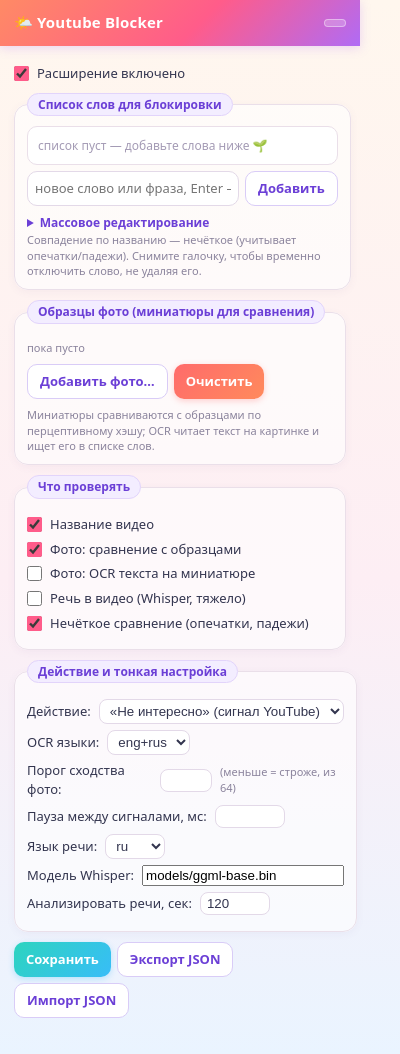
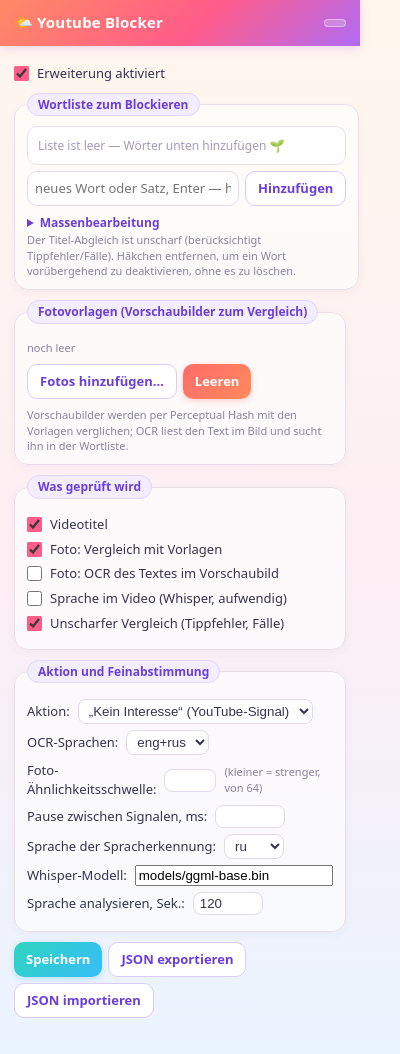
Before and after one commit to bashtovoy/youtube-blocker, a browser extension: page extension/popup/popup.html in a window 400 px wide. Drawn offline with Linux system fonts and the light colour scheme.

Commit message:
Doku, UI und Code-Kommentare ins Deutsche übersetzt

```diff
--- a/blocklist.json
+++ b/blocklist.json
@@ -1,5 +1,5 @@
 {
-  "comment": "Антивоенный блок-лист: всё, что не мирный контент. Мультиязычный (ru/en/de). Осторожно: war/warrior/verdict-подобные токены могут задевать легковые названия (The Witcher, Verdict) — при ложном срабатывании уберите строку из списка в попапе.",
+  "comment": "Antikriegs-Blockliste: alles, was kein friedlicher Inhalt ist. Mehrsprachig (ru/en/de). Achtung: Tokens wie war/warrior/verdict können auch harmlose Titel treffen (The Witcher, Verdict) — bei einem Fehlalarm den Eintrag im Popup aus der Liste entfernen.",
   "keywords": [
     "война", "военный", "военные", "военная", "войсковой", "войска", "вооруженные",
     "оружие", "вооружение", "стрельба", "обстрел", "артиллерия", "миномет",
--- a/devserver.js
+++ b/devserver.js
@@ -1,5 +1,5 @@
 #!/usr/bin/env node
-/* devserver.js — локальный приёмник логов расширения + очередь тестовых команд */
+/* devserver.js — lokaler Empfänger für Erweiterungs-Logs + Warteschlange für Testbefehle */
 'use strict';
 
 const http = require('http');
@@ -38,7 +38,7 @@ http.createServer((req, res) => {
   }
 
   if (req.method === 'GET' && url.pathname === '/config') {
-    /* отдаём по одной команде из очереди */
+    /* Befehle einzeln aus der Warteschlange ausliefern */
     let cmds = [];
     try { cmds = JSON.parse(fs.readFileSync(CMD_FILE, 'utf8')); } catch (e) {}
     const cmd = cmds.shift() || { action: 'noop' };
@@ -50,5 +50,5 @@ http.createServer((req, res) => {
   res.writeHead(404, CORS); res.end('not found');
 }).listen(PORT, '127.0.0.1', () => {
   console.log(`dev server on http://localhost:${PORT}  (log: ${LOG_FILE})`);
-  console.log('очередь команд: devcommands.json (массив объектов {action:...})');
+  console.log('Befehlswarteschlange: devcommands.json (Array von Objekten {action:...})');
 });
--- a/extension/background.js
+++ b/extension/background.js
@@ -1,4 +1,4 @@
-/* background.js — счётчики штатных сигналов и локальных скрытий */
+/* background.js — Zähler für offizielle Signale und lokale Ausblendungen */
 'use strict';
 const api = (typeof browser !== 'undefined') ? browser : chrome;
 let cfgCache = { keywords: [], settings: {} };
--- a/extension/content.js
+++ b/extension/content.js
@@ -1,4 +1,4 @@
-/* content.js — детект в зоне прокрутки, каскад текст → image → OCR → речь, затем штатное «Не интересно» */
+/* content.js — Erkennung im Scrollbereich, Kaskade Text → Bild → OCR → Sprache, danach offizielles „Kein Interesse“ */
 (function () {
   'use strict';
 
@@ -201,7 +201,7 @@
       try {
         const desc = await descriptorCached(v.thumb);
         const m = window.YB.image.matchHash(desc, state.photoSamples, state.settings.hashThreshold);
-        if (m) return { source: 'photo', keyword: m.sample.label || 'образец фото', distance: m.distance, phashDistance: m.phashDistance };
+        if (m) return { source: 'photo', keyword: m.sample.label || 'Foto-Vorlage', distance: m.distance, phashDistance: m.phashDistance };
       } catch (e) { log('image descriptor fail', v.videoId, e.message); }
     }
     if (ocrNeeded) {
--- a/extension/dismiss.js
+++ b/extension/dismiss.js
@@ -1,4 +1,4 @@
-/* dismiss.js — штатное действие YouTube «Не интересно» без опасного fallback-клика */
+/* dismiss.js — offizielle YouTube-Aktion „Kein Interesse“ ohne gefährlichen Fallback-Klick */
 (function () {
   'use strict';
 
@@ -102,7 +102,7 @@
     if (!target.matches('ytd-menu-service-item-renderer, tp-yt-paper-item, paper-item, [role="menuitem"], [role="option"]')) {
       target = findNotInterestedEntry(entry);
     }
-    /* Критически важно: не нажимаем первый пункт меню, если нужный пункт не найден. */
+    /* Kritisch: Wenn der gesuchte Menüpunkt fehlt, nicht einfach den ersten Menüpunkt anklicken. */
     if (!target) throw new Error('not-interested entry not found');
 
     const clickable = target.shadowRoot
--- a/extension/popup/popup.html
+++ b/extension/popup/popup.html
@@ -1,5 +1,5 @@
 <!DOCTYPE html>
-<html lang="ru">
+<html lang="de">
 <head>
   <meta charset="utf-8">
   <style>
@@ -43,7 +43,7 @@
     #status { color: #12a150; min-height: 16px; font-size: 12px; font-weight: 600; }
     .hint { color: #8a839c; font-size: 11px; }
     .kwlist { max-height: 200px; overflow-y: auto; border: 1px solid #eadfe9; border-radius: 10px; background: #fff; margin-bottom: 6px; }
-    .kwlist:empty::after { content: "список пуст — добавьте слова ниже \1F331"; color: #a49bb5; font-size: 12px; padding: 10px; display: block; }
+    .kwlist:empty::after { content: "Liste ist leer — Wörter unten hinzufügen \1F331"; color: #a49bb5; font-size: 12px; padding: 10px; display: block; }
     .kwrow { display: flex; align-items: center; gap: 6px; padding: 4px 8px; border-bottom: 1px solid #f2ecf6; }
     .kwrow:last-child { border-bottom: 0; }
     .kwrow:hover { background: #faf6ff; }
@@ -70,84 +70,84 @@
     <span id="blocked"></span>
   </header>
   <main>
-    <label class="row"><input type="checkbox" id="enabled"> Расширение включено</label>
+    <label class="row"><input type="checkbox" id="enabled"> Erweiterung aktiviert</label>
 
     <fieldset>
-      <legend>Список слов для блокировки</legend>
+      <legend>Wortliste zum Blockieren</legend>
       <div id="kwList" class="kwlist"></div>
       <div class="kwadd">
-        <input type="text" id="kwInput" placeholder="новое слово или фраза, Enter — добавить">
-        <button id="kwAdd" class="secondary">Добавить</button>
+        <input type="text" id="kwInput" placeholder="neues Wort oder Satz, Enter — hinzufügen">
+        <button id="kwAdd" class="secondary">Hinzufügen</button>
       </div>
       <div class="kwcount" id="kwCount"></div>
       <details class="bulk">
-        <summary>Массовое редактирование</summary>
-        <textarea id="keywordsBulk" placeholder="по одному слову/фразе на строку"></textarea>
-        <div class="rowbtns"><button id="kwApplyBulk" class="secondary">Применить из текста</button></div>
+        <summary>Massenbearbeitung</summary>
+        <textarea id="keywordsBulk" placeholder="ein Wort/Satz pro Zeile"></textarea>
+        <div class="rowbtns"><button id="kwApplyBulk" class="secondary">Aus Text übernehmen</button></div>
       </details>
-      <div class="hint">Совпадение по названию — нечёткое (учитывает опечатки/падежи). Снимите галочку, чтобы временно отключить слово, не удаляя его.</div>
+      <div class="hint">Der Titel-Abgleich ist unscharf (berücksichtigt Tippfehler/Fälle). Häkchen entfernen, um ein Wort vorübergehend zu deaktivieren, ohne es zu löschen.</div>
     </fieldset>
 
     <fieldset>
-      <legend>Образцы фото (миниатюры для сравнения)</legend>
+      <legend>Fotovorlagen (Vorschaubilder zum Vergleich)</legend>
       <div id="samples"></div>
       <div class="rowbtns">
         <input type="file" id="photoFile" accept="image/*" multiple hidden>
-        <button id="addPhotos" class="secondary">Добавить фото…</button>
-        <button id="clearPhotos" class="danger">Очистить</button>
+        <button id="addPhotos" class="secondary">Fotos hinzufügen…</button>
+        <button id="clearPhotos" class="danger">Leeren</button>
       </div>
-      <div class="hint">Миниатюры сравниваются с образцами по перцептивному хэшу; OCR читает текст на картинке и ищет его в списке слов.</div>
+      <div class="hint">Vorschaubilder werden per Perceptual Hash mit den Vorlagen verglichen; OCR liest den Text im Bild und sucht ihn in der Wortliste.</div>
     </fieldset>
 
     <fieldset>
-      <legend>Что проверять</legend>
-      <label class="row"><input type="checkbox" id="checkTitle"> Название видео</label>
-      <label class="row"><input type="checkbox" id="checkThumbHash"> Фото: сравнение с образцами</label>
-      <label class="row"><input type="checkbox" id="checkThumbOcr"> Фото: OCR текста на миниатюре</label>
-      <label class="row"><input type="checkbox" id="checkSpeech"> Речь в видео (Whisper, тяжело)</label>
-      <label class="row"><input type="checkbox" id="fuzzy"> Нечёткое сравнение (опечатки, падежи)</label>
+      <legend>Was geprüft wird</legend>
+      <label class="row"><input type="checkbox" id="checkTitle"> Videotitel</label>
+      <label class="row"><input type="checkbox" id="checkThumbHash"> Foto: Vergleich mit Vorlagen</label>
+      <label class="row"><input type="checkbox" id="checkThumbOcr"> Foto: OCR des Textes im Vorschaubild</label>
+      <label class="row"><input type="checkbox" id="checkSpeech"> Sprache im Video (Whisper, aufwendig)</label>
+      <label class="row"><input type="checkbox" id="fuzzy"> Unscharfer Vergleich (Tippfehler, Fälle)</label>
     </fieldset>
 
     <fieldset>
-      <legend>Действие и тонкая настройка</legend>
-      <label class="row">Действие:
+      <legend>Aktion und Feinabstimmung</legend>
+      <label class="row">Aktion:
         <select id="mode">
-          <option value="dismiss">«Не интересно» (сигнал YouTube)</option>
-          <option value="hide">Только скрыть из выдачи</option>
+          <option value="dismiss">„Kein Interesse“ (YouTube-Signal)</option>
+          <option value="hide">Nur ausblenden</option>
         </select>
       </label>
-      <label class="row">OCR языки:
+      <label class="row">OCR-Sprachen:
         <select id="ocrLangs">
           <option value="eng+rus">eng+rus</option>
           <option value="rus">rus</option>
           <option value="eng">eng</option>
         </select>
       </label>
-      <label class="row">Порог сходства фото:
-        <input type="number" id="hashThreshold" min="0" max="30" style="width:52px"> <span class="hint">(меньше = строже, из 64)</span>
+      <label class="row">Foto-Ähnlichkeitsschwelle:
+        <input type="number" id="hashThreshold" min="0" max="30" style="width:52px"> <span class="hint">(kleiner = strenger, von 64)</span>
       </label>
-      <label class="row">Пауза между сигналами, мс:
+      <label class="row">Pause zwischen Signalen, ms:
         <input type="number" id="actionDelayMs" min="500" step="250" style="width:70px">
       </label>
-      <label class="row">Язык речи:
+      <label class="row">Sprache der Spracherkennung:
         <select id="speechLang">
           <option value="ru" selected>ru</option>
           <option value="en">en</option>
           <option value="auto">auto</option>
         </select>
       </label>
-      <label class="row">Модель Whisper:
+      <label class="row">Whisper-Modell:
         <input type="text" id="speechModel" value="models/ggml-base.bin" style="flex:1">
       </label>
-      <label class="row">Анализировать речи, сек:
+      <label class="row">Sprache analysieren, Sek.:
         <input type="number" id="speechMaxSeconds" min="10" max="600" step="10" value="120" style="width:70px">
       </label>
     </fieldset>
 
     <div class="rowbtns">
-      <button id="save">Сохранить</button>
-      <button id="export" class="secondary">Экспорт JSON</button>
-      <button id="import" class="secondary">Импорт JSON</button>
+      <button id="save">Speichern</button>
+      <button id="export" class="secondary">JSON exportieren</button>
+      <button id="import" class="secondary">JSON importieren</button>
       <input type="file" id="importFile" accept="application/json" hidden>
     </div>
     <div id="status"></div>
--- a/extension/popup/popup.js
+++ b/extension/popup/popup.js
@@ -1,4 +1,4 @@
-/* popup.js — управление списком, образцами фото и настройками */
+/* popup.js — Verwaltung von Liste, Fotovorlagen und Einstellungen */
 'use strict';
 
 const api = (typeof browser !== 'undefined') ? browser : chrome;
@@ -37,7 +37,7 @@ async function load() {
   photoSamples = data.photoSamples || [];
   renderSamples();
   const dis = data.dismissedCount || 0, hid = data.hiddenCount || 0;
-  $('blocked').textContent = (dis || hid) ? `YouTube: ${dis} · локально: ${hid}` : '';
+  $('blocked').textContent = (dis || hid) ? `YouTube: ${dis} · lokal: ${hid}` : '';
 }
 
 function renderKeywords() {
@@ -50,7 +50,7 @@ function renderKeywords() {
     const cb = document.createElement('input');
     cb.type = 'checkbox';
     cb.checked = kw.enabled !== false;
-    cb.title = 'Использовать это слово';
+    cb.title = 'Dieses Wort verwenden';
     cb.onchange = () => { kw.enabled = cb.checked; row.classList.toggle('off', !cb.checked); };
 
     const inp = document.createElement('input');
@@ -61,15 +61,15 @@ function renderKeywords() {
     const del = document.createElement('button');
     del.className = 'del';
     del.textContent = '×';
-    del.title = 'Удалить';
+    del.title = 'Löschen';
     del.onclick = () => { keywords.splice(idx, 1); renderKeywords(); };
 
     row.append(cb, inp, del);
     box.appendChild(row);
   });
   const on = keywords.filter(k => k.enabled !== false && k.text.trim()).length;
-  $('kwCount').textContent = keywords.length ? `всего: ${keywords.length} · активно: ${on}` : '';
-  /* синхронизируем поле массового редактирования, когда оно свёрнуто */
+  $('kwCount').textContent = keywords.length ? `gesamt: ${keywords.length} · aktiv: ${on}` : '';
+  /* Massenbearbeitungsfeld synchronisieren, wenn es eingeklappt ist */
   const bulk = $('keywordsBulk');
   if (bulk && !bulk.closest('details').open) bulk.value = keywords.map(k => k.text).join('\n');
 }
@@ -78,7 +78,7 @@ function addKeyword(text) {
   const v = String(text || '').trim();
   if (!v) return false;
   if (keywords.some(k => k.text.toLowerCase() === v.toLowerCase())) {
-    status('Такое слово уже есть', false);
+    status('Dieses Wort ist bereits vorhanden', false);
     return false;
   }
   keywords.push({ text: v, enabled: true });
@@ -106,7 +106,7 @@ function renderSamples() {
     box.appendChild(div);
   }
   if (!photoSamples.length) {
-    box.innerHTML = '<span class="hint">пока пусто</span>';
+    box.innerHTML = '<span class="hint">noch leer</span>';
   }
 }
 
@@ -128,7 +128,7 @@ async function fileToSample(file) {
     label: file.name.replace(/\.[^.]+$/, '').slice(0, 40),
     hash: window.YB.image.dhash(img),
     phash: window.YB.image.phash(img),
-    /* храним уменьшенный превью, чтобы не раздувать storage */
+    /* verkleinertes Vorschaubild speichern, um den Storage nicht aufzublähen */
     dataUrl: await thumbnailDataUrl(img, 64)
   };
 }
@@ -153,17 +153,17 @@ async function save() {
   keywords = kws;
   renderKeywords();
   await api.storage.local.set({ settings, keywords: kws, photoSamples });
-  /* уведомляем все вкладки YouTube */
+  /* alle YouTube-Tabs benachrichtigen */
   const tabs = await api.tabs.query({ url: ['*://*.youtube.com/*', '*://music.youtube.com/*'] });
   await Promise.all(tabs.map(t => api.tabs.sendMessage(t.id, { type: 'config-changed' }).catch(() => {})));
-  status('Сохранено, вкладки обновлены');
+  status('Gespeichert, Tabs aktualisiert');
 }
 
 $('addPhotos').onclick = () => $('photoFile').click();
 $('photoFile').onchange = async (e) => {
   for (const f of Array.from(e.target.files)) {
     try { photoSamples.push(await fileToSample(f)); }
-    catch (err) { status('Не удалось добавить ' + f.name + ': ' + err.message, false); }
+    catch (err) { status('Hinzufügen fehlgeschlagen: ' + f.name + ': ' + err.message, false); }
   }
   e.target.value = '';
   renderSamples();
@@ -177,7 +177,7 @@ $('kwInput').onkeydown = (e) => {
 $('kwApplyBulk').onclick = () => {
   keywords = normalizeKeywords($('keywordsBulk').value.split('\n'));
   renderKeywords();
-  status('Список обновлён из текста');
+  status('Liste aus Text aktualisiert');
 };
 document.querySelector('details.bulk').addEventListener('toggle', (e) => {
   if (e.target.open) $('keywordsBulk').value = keywords.map(k => k.text).join('\n');
@@ -208,9 +208,9 @@ $('importFile').onchange = async (e) => {
       photoSamples: data.photoSamples || []
     });
     await load();
-    status('Импортировано');
+    status('Importiert');
   } catch (err) {
-    status('Ошибка импорта: ' + err.message, false);
+    status('Importfehler: ' + err.message, false);
   }
   e.target.value = '';
 };
```
Also changed, not shown: apply-blocklist.js (+4 -4 lines), devtest.js (+10 -10 lines), extension/image.js (+4 -4 lines), extension/matcher.js (+5 -5 lines), extension/ocr.js (+11 -11 lines), extension/speech.js (+8 -8 lines), make-icons.js (+9 -9 lines), CHANGELOG.md, README.md, extension/manifest.json, 2 other files.
